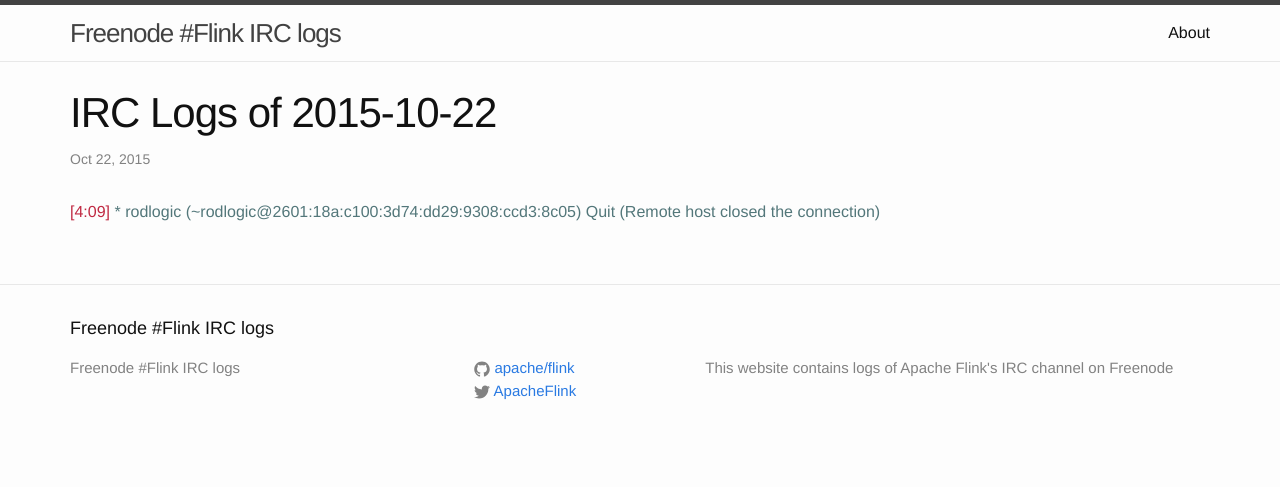
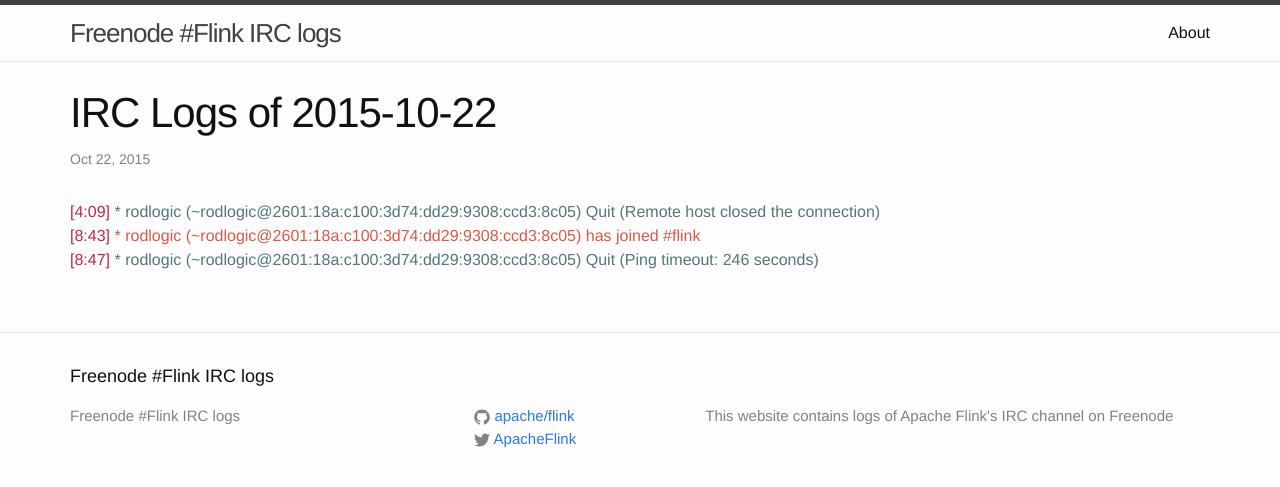
Before and after one commit to flink-irc-logs/flink-irc-logs.github.io, a Jekyll site: the page built from _posts/2015-10-22-logs.markdown, in a window 1280 px wide. Shown: the top 487 px of the page. Built offline with Jekyll 4.4.1, drawn with Linux system fonts in a browser that asks for light colours.

Commit message:
Update of the logs on Thu Oct 22 09:28:17 CEST 2015

```diff
--- a/_posts/2015-10-22-logs.markdown
+++ b/_posts/2015-10-22-logs.markdown
@@ -5,3 +5,5 @@
 categories: irc logs
 ---
 <span class="irc-date">[4:09]</span> <span class="irc-navy">* rodlogic (~rodlogic@2601:18a:c100:3d74:dd29:9308:ccd3:8c05) Quit (Remote host closed the connection)</span><br />
+<span class="irc-date">[8:43]</span> <span class="irc-green">* rodlogic (~rodlogic@2601:18a:c100:3d74:dd29:9308:ccd3:8c05) has joined #flink</span><br />
+<span class="irc-date">[8:47]</span> <span class="irc-navy">* rodlogic (~rodlogic@2601:18a:c100:3d74:dd29:9308:ccd3:8c05) Quit (Ping timeout: 246 seconds)</span><br />
```
